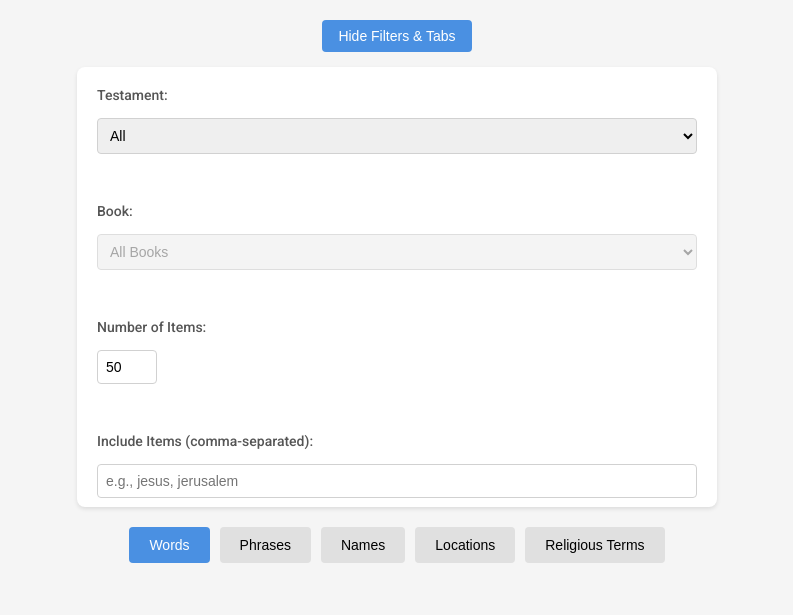
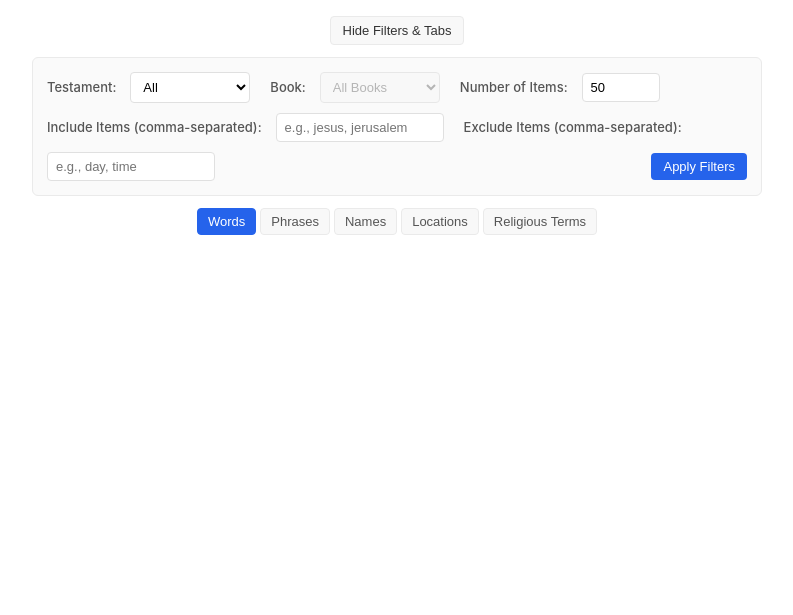
Before and after one commit to rr9889/CoolBibleTools, a plain HTML site: page Bible Word Cloud/BibleWordCloud.html in a window 1280 px wide. Shown: the whole page, without its empty margins (243-1036 px from the left). Drawn offline with Linux system fonts and the light colour scheme; no server answers.

Commit message:
Update style.css

```diff
--- a/Bible Word Cloud/style.css
+++ b/Bible Word Cloud/style.css
@@ -1,49 +1,59 @@
-/* Import a modern font */
-@import url('https://fonts.googleapis.com/css2?family=Roboto:wght@300;400;500&display=swap');
-
 body {
-    font-family: 'Roboto', sans-serif;
-    background-color: #f5f5f5; /* Light gray background */
-    color: #333; /* Dark gray text */
+    font-family: 'Inter', -apple-system, BlinkMacSystemFont, 'Segoe UI', Roboto, Oxygen, Ubuntu, sans-serif;
+    background-color: #ffffff;
+    color: #1a1a1a;
     display: flex;
     flex-direction: column;
     align-items: center;
     min-height: 100vh;
     margin: 0;
-    padding: 20px;
-    overflow: auto;
+    padding: 16px;
+    line-height: 1.5;
 }
 
+/* Control toggle styling - more compact */
 #toggle-controls {
-    margin-bottom: 15px;
+    text-align: center;
+    margin-bottom: 12px;
+    width: 100%;
+    max-width: 700px;
 }
 
 #toggle-controls-btn {
-    padding: 8px 16px;
-    background-color: #4A90E2; /* Soft blue */
-    color: white;
-    border: none;
+    padding: 6px 12px;
+    background-color: #f8f8f8;
+    color: #333;
+    border: 1px solid #eaeaea;
     border-radius: 4px;
     cursor: pointer;
-    font-size: 14px;
+    font-size: 13px;
     font-weight: 500;
-    transition: background-color 0.3s ease;
+    transition: all 0.2s ease;
 }
 
 #toggle-controls-btn:hover {
-    background-color: #357ABD; /* Darker blue on hover */
+    background-color: #f1f1f1;
 }
 
+/* Filters and tabs containers - reduced max-height for compactness */
 #filters, #tabs {
     transition: max-height 0.3s ease, opacity 0.3s ease;
     overflow: hidden;
     width: 100%;
-    max-width: 600px; /* Constrain width for better organization */
+    max-width: 700px;
+    border-radius: 6px;
 }
 
-#filters.visible, #tabs.visible {
-    max-height: 400px; /* Increased to accommodate content */
+#filters.visible {
+    max-height: 200px;
     opacity: 1;
+    margin-bottom: 12px;
+}
+
+#tabs.visible {
+    max-height: 40px;
+    opacity: 1;
+    margin-bottom: 12px;
 }
 
 #filters.hidden, #tabs.hidden {
@@ -53,120 +63,164 @@ body {
     margin: 0;
 }
 
+/* Filter styling - horizontal layout */
 #filters {
-    background-color: #fff; /* White background for card effect */
-    padding: 20px;
-    border-radius: 8px;
-    box-shadow: 0 2px 4px rgba(0, 0, 0, 0.1); /* Subtle shadow */
-    margin-bottom: 20px;
-    display: grid;
-    gap: 15px; /* Space between form elements */
+    background-color: #fafafa;
+    padding: 14px;
+    border: 1px solid #eaeaea;
+    border-radius: 6px;
+    display: flex;
+    flex-wrap: wrap;
+    align-items: center;
+    gap: 10px;
 }
 
 #filters label {
+    font-size: 13px;
     font-weight: 500;
-    font-size: 14px;
-    color: #555; /* Slightly lighter gray for labels */
+    color: #555;
+    margin: 0;
+    margin-right: 4px;
 }
 
-#filters input, #filters select {
-    padding: 8px;
-    border: 1px solid #d1d1d1; /* Subtle border */
-    border-radius: 4px;
-    font-size: 14px;
-    width: 100%; /* Full width for consistency */
-    box-sizing: border-box;
-    transition: border-color 0.3s ease;
+/* Create filter groups for horizontal layout */
+.filter-group {
+    display: flex;
+    align-items: center;
+    margin-right: 12px;
 }
 
-#filters input:focus, #filters select:focus {
-    border-color: #4A90E2; /* Highlight on focus */
-    outline: none;
+#filters select, #filters input[type="text"], #filters input[type="number"] {
+    padding: 6px 8px;
+    border: 1px solid #e0e0e0;
+    border-radius: 4px;
+    font-size: 13px;
+    background-color: white;
 }
 
-#filters input[type="number"] {
-    width: 80px; /* Smaller width for number input */
+#testament-select, #book-select {
+    width: 120px;
+}
+
+#item-count {
+    width: 60px;
+}
+
+#include-items, #exclude-items {
+    width: 150px;
+}
+
+#filters select:focus, #filters input:focus {
+    outline: none;
+    border-color: #2563eb;
 }
 
 #filters button {
-    padding: 8px 16px;
-    background-color: #4A90E2; /* Soft blue */
+    padding: 6px 12px;
+    background-color: #2563eb;
     color: white;
     border: none;
     border-radius: 4px;
     cursor: pointer;
-    font-size: 14px;
     font-weight: 500;
-    transition: background-color 0.3s ease;
+    font-size: 13px;
+    transition: background-color 0.2s ease;
+    margin-left: auto;
 }
 
 #filters button:hover {
-    background-color: #357ABD; /* Darker blue on hover */
+    background-color: #1d4ed8;
 }
 
+/* Apply Filters button - ensure visibility */
+#apply-filters {
+    display: inline-block;
+    padding: 6px 12px;
+    background-color: #2563eb;
+    color: white;
+    border: none;
+    border-radius: 4px;
+    cursor: pointer;
+    font-weight: 500;
+    font-size: 13px;
+    transition: background-color 0.2s ease;
+}
+
+#apply-filters:hover {
+    background-color: #1d4ed8;
+}
+
+/* Tabs styling - horizontal */
 #tabs {
     display: flex;
     justify-content: center;
-    gap: 10px;
-    margin-bottom: 20px;
+    gap: 4px;
+    padding: 0;
 }
 
 #tabs button {
-    padding: 10px 20px;
-    background-color: #e0e0e0; /* Light gray for inactive tabs */
-    border: none;
+    padding: 5px 10px;
+    background-color: #f8f8f8;
+    color: #555;
+    border: 1px solid #eaeaea;
     border-radius: 4px;
     cursor: pointer;
-    font-size: 14px;
+    font-size: 13px;
     font-weight: 500;
-    transition: background-color 0.3s ease, color 0.3s ease;
+    transition: all 0.2s ease;
+}
+
+#tabs button:hover {
+    background-color: #f1f1f1;
 }
 
 #tabs button.active {
-    background-color: #4A90E2; /* Soft blue for active tab */
+    background-color: #2563eb;
     color: white;
+    border-color: #2563eb;
 }
 
-#tabs button:hover:not(.active) {
-    background-color: #d1d1d1; /* Slightly darker gray on hover */
-}
-
+/* Word cloud styling */
 #word-cloud {
-    max-width: 90%;
+    text-align: center;
+    max-width: 900px;
+    width: 100%;
     display: flex;
     flex-wrap: wrap;
-    gap: 15px;
+    gap: 12px;
     justify-content: center;
+    margin-top: 16px;
 }
 
 .word {
     cursor: pointer;
     display: inline-block;
-    padding: 5px 10px;
-    background-color: #fff; /* White background for words */
-    border-radius: 4px;
-    box-shadow: 0 1px 3px rgba(0, 0, 0, 0.1); /* Subtle shadow */
-    transition: transform 0.2s ease, box-shadow 0.2s ease;
+    transition: all 0.2s ease;
+    padding: 4px 8px;
+    white-space: nowrap;
+    border-radius: 3px;
 }
 
 .word:hover {
-    transform: translateY(-2px); /* Slight lift on hover */
-    box-shadow: 0 3px 6px rgba(0, 0, 0, 0.15); /* Stronger shadow on hover */
-    color: #4A90E2; /* Soft blue on hover */
+    transform: scale(1.05);
+    color: #2563eb;
+    background-color: rgba(37, 99, 235, 0.08);
 }
 
+/* Popup styling */
 #popup {
     display: none;
     position: fixed;
     top: 50%;
     left: 50%;
     transform: translate(-50%, -50%);
-    background-color: #fff;
+    background-color: white;
     padding: 20px;
     border-radius: 8px;
-    box-shadow: 0 4px 8px rgba(0, 0, 0, 0.2);
+    box-shadow: 0 4px 16px rgba(0, 0, 0, 0.08);
     z-index: 1000;
-    max-width: 400px;
+    max-width: 480px;
+    width: 90%;
     text-align: left;
     max-height: 80vh;
     overflow-y: auto;
@@ -174,29 +228,37 @@ body {
 
 #popup-close {
     position: absolute;
-    top: 10px;
-    right: 10px;
+    top: 12px;
+    right: 12px;
     cursor: pointer;
-    font-size: 20px;
-    color: #555;
-    transition: color 0.3s ease;
+    font-size: 18px;
+    color: #777;
+    width: 24px;
+    height: 24px;
+    display: flex;
+    align-items: center;
+    justify-content: center;
+    border-radius: 50%;
 }
 
 #popup-close:hover {
+    background-color: #f5f5f5;
     color: #333;
 }
 
 #popup-title {
     margin-top: 0;
+    margin-bottom: 12px;
+    color: #1a1a1a;
     font-size: 18px;
-    font-weight: 500;
-    color: #333;
+    font-weight: 600;
 }
 
 #popup-content {
+    color: #444;
     font-size: 14px;
-    line-height: 1.6;
-    color: #555;
+    line-height: 1.5;
+    margin: 0;
 }
 
 #overlay {
@@ -206,18 +268,46 @@ body {
     left: 0;
     width: 100%;
     height: 100%;
-    background: rgba(0, 0, 0, 0.5);
+    background: rgba(0, 0, 0, 0.2);
+    backdrop-filter: blur(2px);
     z-index: 999;
 }
 
 #error-message {
-    color: #e74c3c; /* Soft red for errors */
-    font-size: 16px;
+    color: #e11d48;
+    font-size: 13px;
     text-align: center;
-    margin: 20px 0;
+    padding: 6px;
+    background-color: #fef2f2;
+    border-radius: 4px;
+    margin-top: 8px;
 }
 
 #book-select:disabled {
-    background-color: #f0f0f0;
+    background-color: #f8f8f8;
     cursor: not-allowed;
+    color: #999;
 }
+
+/* Responsive adjustments */
+@media (max-width: 700px) {
+    #filters {
+        flex-direction: column;
+        align-items: flex-start;
+    }
+
+    .filter-group {
+        width: 100%;
+        margin-right: 0;
+        justify-content: space-between;
+    }
+
+    #testament-select, #book-select, #include-items, #exclude-items {
+        flex-grow: 1;
+    }
+
+    #filters button {
+        margin-left: 0;
+        width: 100%;
+    }
+}
```
